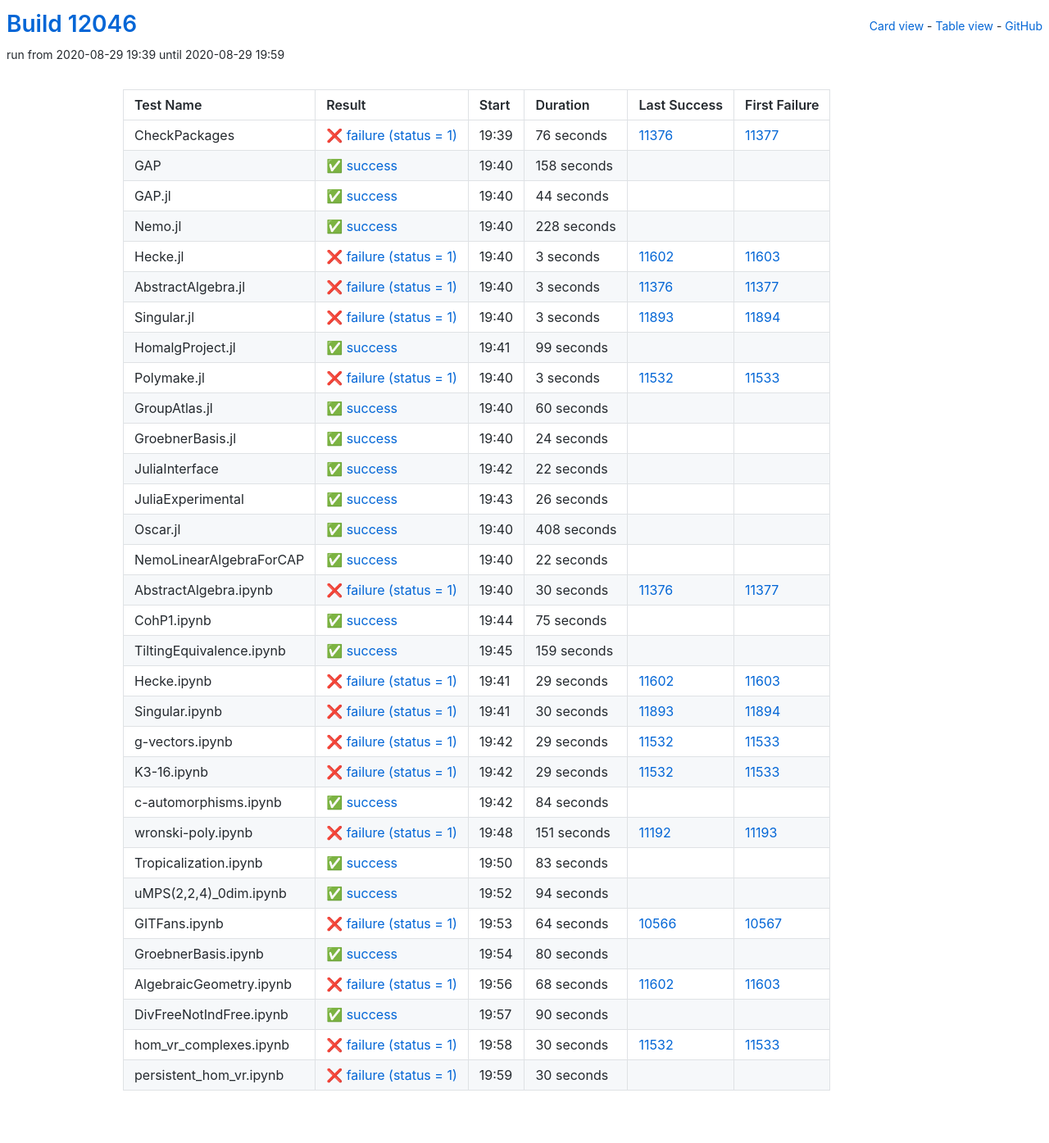
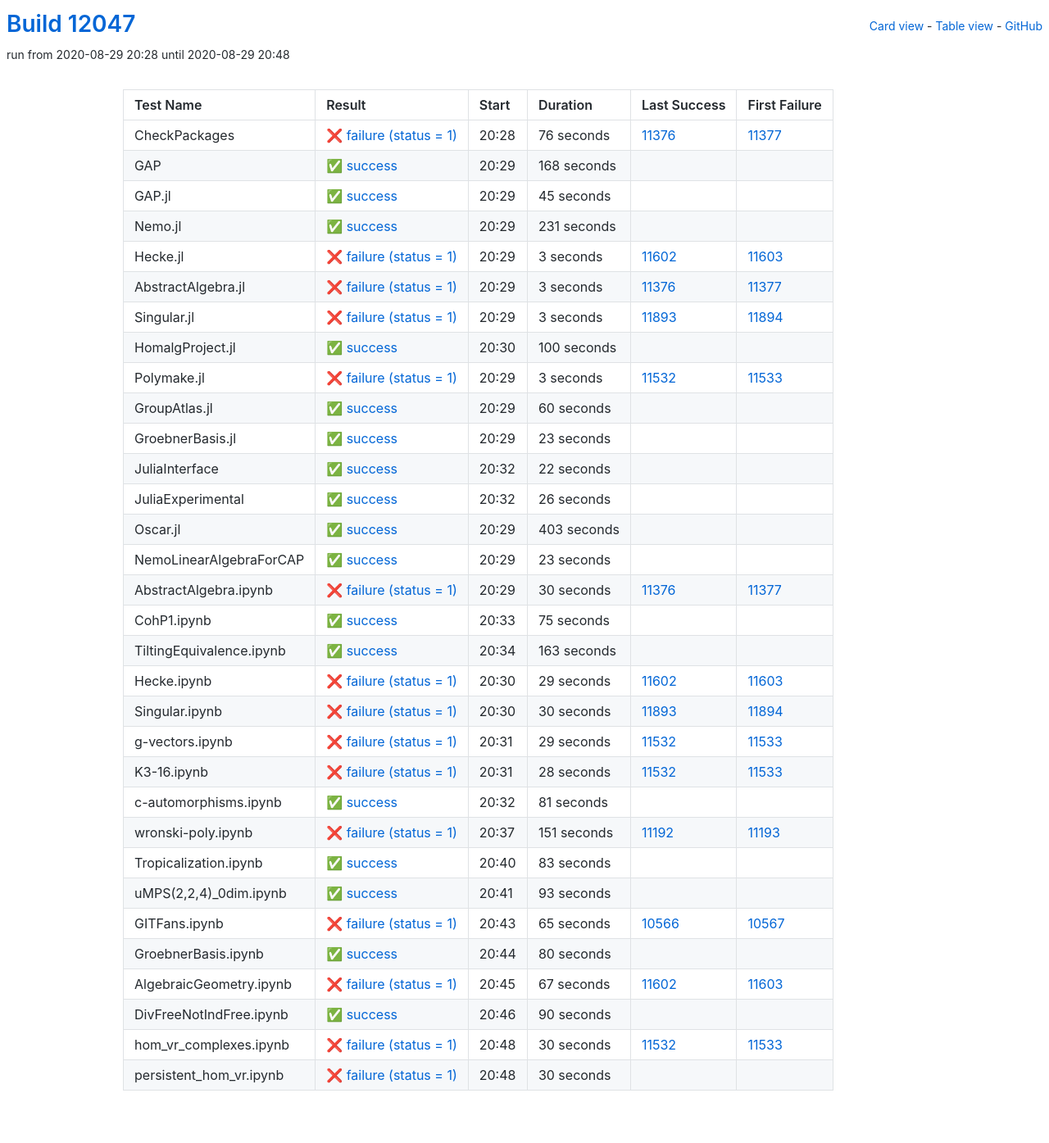
Before and after one commit to oscar-system/oscar-ci-status, a Jekyll site: the page built from table.html, in a window 1280 px wide. Shown: the whole page at 82% size. Built offline with Jekyll 4.4.1, drawn with Linux system fonts in a browser that asks for light colours.

Commit message:
Build #12047

```diff
--- a/_data/ci.yml
+++ b/_data/ci.yml
@@ -1,6 +1,6 @@
 ---
-build: 12046
-build_url: https://oscarci.mathematik.uni-kl.de/job/oscar/12046/
+build: 12047
+build_url: https://oscarci.mathematik.uni-kl.de/job/oscar/12047/
 job: oscar
 organization: oscar-system
 repo: oscar-ci-status
@@ -8,8 +8,8 @@
 tests:
 - name: CheckPackages
   id: checkpackages
-  log: https://oscarci.mathematik.uni-kl.de/job/oscar/12046/artifact/logs/build-12046/CheckPackages.log
-  start: 2020-08-29 19:39
+  log: https://oscarci.mathematik.uni-kl.de/job/oscar/12047/artifact/logs/build-12047/CheckPackages.log
+  start: 2020-08-29 20:28
   success: false
   exitcode: 1
   status: failure
@@ -20,44 +20,44 @@
   first_failure_url: https://oscarci.mathematik.uni-kl.de/job/oscar/11377/
 - name: GAP
   id: gap
-  log: https://oscarci.mathematik.uni-kl.de/job/oscar/12046/artifact/logs/build-12046/GAP.log
-  start: 2020-08-29 19:40
+  log: https://oscarci.mathematik.uni-kl.de/job/oscar/12047/artifact/logs/build-12047/GAP.log
+  start: 2020-08-29 20:29
   success: true
   exitcode: 0
   status: success
-  duration: 158
+  duration: 168
   last_success: false
   last_success_url:
   first_failure: false
   first_failure_url:
 - name: GAP.jl
   id: gap-jl
-  log: https://oscarci.mathematik.uni-kl.de/job/oscar/12046/artifact/logs/build-12046/GAP.jl.log
-  start: 2020-08-29 19:40
+  log: https://oscarci.mathematik.uni-kl.de/job/oscar/12047/artifact/logs/build-12047/GAP.jl.log
+  start: 2020-08-29 20:29
   success: true
   exitcode: 0
   status: success
-  duration: 44
+  duration: 45
   last_success: false
   last_success_url:
   first_failure: false
   first_failure_url:
 - name: Nemo.jl
   id: nemo-jl
-  log: https://oscarci.mathematik.uni-kl.de/job/oscar/12046/artifact/logs/build-12046/Nemo.jl.log
-  start: 2020-08-29 19:40
+  log: https://oscarci.mathematik.uni-kl.de/job/oscar/12047/artifact/logs/build-12047/Nemo.jl.log
+  start: 2020-08-29 20:29
   success: true
   exitcode: 0
   status: success
-  duration: 228
+  duration: 231
   last_success: false
   last_success_url:
   first_failure: false
   first_failure_url:
 - name: Hecke.jl
   id: hecke-jl
-  log: https://oscarci.mathematik.uni-kl.de/job/oscar/12046/artifact/logs/build-12046/Hecke.jl.log
-  start: 2020-08-29 19:40
+  log: https://oscarci.mathematik.uni-kl.de/job/oscar/12047/artifact/logs/build-12047/Hecke.jl.log
+  start: 2020-08-29 20:29
   success: false
   exitcode: 1
   status: failure
@@ -68,8 +68,8 @@
   first_failure_url: https://oscarci.mathematik.uni-kl.de/job/oscar/11603/
 - name: AbstractAlgebra.jl
   id: abstractalgebra-jl
-  log: https://oscarci.mathematik.uni-kl.de/job/oscar/12046/artifact/logs/build-12046/AbstractAlgebra.jl.log
-  start: 2020-08-29 19:40
+  log: https://oscarci.mathematik.uni-kl.de/job/oscar/12047/artifact/logs/build-12047/AbstractAlgebra.jl.log
+  start: 2020-08-29 20:29
   success: false
   exitcode: 1
   status: failure
@@ -80,8 +80,8 @@
   first_failure_url: https://oscarci.mathematik.uni-kl.de/job/oscar/11377/
 - name: Singular.jl
   id: singular-jl
-  log: https://oscarci.mathematik.uni-kl.de/job/oscar/12046/artifact/logs/build-12046/Singular.jl.log
-  start: 2020-08-29 19:40
+  log: https://oscarci.mathematik.uni-kl.de/job/oscar/12047/artifact/logs/build-12047/Singular.jl.log
+  start: 2020-08-29 20:29
   success: false
   exitcode: 1
   status: failure
@@ -92,20 +92,20 @@
   first_failure_url: https://oscarci.mathematik.uni-kl.de/job/oscar/11894/
 - name: HomalgProject.jl
   id: homalgproject-jl
-  log: https://oscarci.mathematik.uni-kl.de/job/oscar/12046/artifact/logs/build-12046/HomalgProject.jl.log
-  start: 2020-08-29 19:41
+  log: https://oscarci.mathematik.uni-kl.de/job/oscar/12047/artifact/logs/build-12047/HomalgProject.jl.log
+  start: 2020-08-29 20:30
   success: true
   exitcode: 0
   status: success
-  duration: 99
+  duration: 100
   last_success: false
   last_success_url:
   first_failure: false
   first_failure_url:
 - name: Polymake.jl
   id: polymake-jl
-  log: https://oscarci.mathematik.uni-kl.de/job/oscar/12046/artifact/logs/build-12046/Polymake.jl.log
-  start: 2020-08-29 19:40
+  log: https://oscarci.mathematik.uni-kl.de/job/oscar/12047/artifact/logs/build-12047/Polymake.jl.log
+  start: 2020-08-29 20:29
   success: false
   exitcode: 1
   status: failure
@@ -116,8 +116,8 @@
   first_failure_url: https://oscarci.mathematik.uni-kl.de/job/oscar/11533/
 - name: GroupAtlas.jl
   id: groupatlas-jl
-  log: https://oscarci.mathematik.uni-kl.de/job/oscar/12046/artifact/logs/build-12046/GroupAtlas.jl.log
-  start: 2020-08-29 19:40
+  log: https://oscarci.mathematik.uni-kl.de/job/oscar/12047/artifact/logs/build-12047/GroupAtlas.jl.log
+  start: 2020-08-29 20:29
   success: true
   exitcode: 0
   status: success
@@ -128,20 +128,20 @@
   first_failure_url:
 - name: GroebnerBasis.jl
   id: groebnerbasis-jl
-  log: https://oscarci.mathematik.uni-kl.de/job/oscar/12046/artifact/logs/build-12046/GroebnerBasis.jl.log
-  start: 2020-08-29 19:40
+  log: https://oscarci.mathematik.uni-kl.de/job/oscar/12047/artifact/logs/build-12047/GroebnerBasis.jl.log
+  start: 2020-08-29 20:29
   success: true
   exitcode: 0
   status: success
-  duration: 24
+  duration: 23
   last_success: false
   last_success_url:
   first_failure: false
   first_failure_url:
 - name: JuliaInterface
   id: juliainterface
-  log: https://oscarci.mathematik.uni-kl.de/job/oscar/12046/artifact/logs/build-12046/JuliaInterface.log
-  start: 2020-08-29 19:42
+  log: https://oscarci.mathematik.uni-kl.de/job/oscar/12047/artifact/logs/build-12047/JuliaInterface.log
+  start: 2020-08-29 20:32
   success: true
   exitcode: 0
   status: success
@@ -152,8 +152,8 @@
   first_failure_url:
 - name: JuliaExperimental
   id: juliaexperimental
-  log: https://oscarci.mathematik.uni-kl.de/job/oscar/12046/artifact/logs/build-12046/JuliaExperimental.log
-  start: 2020-08-29 19:43
+  log: https://oscarci.mathematik.uni-kl.de/job/oscar/12047/artifact/logs/build-12047/JuliaExperimental.log
+  start: 2020-08-29 20:32
   success: true
   exitcode: 0
   status: success
@@ -164,32 +164,32 @@
   first_failure_url:
 - name: Oscar.jl
   id: oscar-jl
-  log: https://oscarci.mathematik.uni-kl.de/job/oscar/12046/artifact/logs/build-12046/Oscar.jl.log
-  start: 2020-08-29 19:40
+  log: https://oscarci.mathematik.uni-kl.de/job/oscar/12047/artifact/logs/build-12047/Oscar.jl.log
+  start: 2020-08-29 20:29
   success: true
   exitcode: 0
   status: success
-  duration: 408
+  duration: 403
   last_success: false
   last_success_url:
   first_failure: false
   first_failure_url:
 - name: NemoLinearAlgebraForCAP
   id: nemolinearalgebraforcap
-  log: https://oscarci.mathematik.uni-kl.de/job/oscar/12046/artifact/logs/build-12046/NemoLinearAlgebraForCAP.log
-  start: 2020-08-29 19:40
+  log: https://oscarci.mathematik.uni-kl.de/job/oscar/12047/artifact/logs/build-12047/NemoLinearAlgebraForCAP.log
+  start: 2020-08-29 20:29
   success: true
   exitcode: 0
   status: success
-  duration: 22
+  duration: 23
   last_success: false
   last_success_url:
   first_failure: false
   first_failure_url:
 - name: AbstractAlgebra.ipynb
   id: abstractalgebra-ipynb
-  log: https://oscarci.mathematik.uni-kl.de/job/oscar/12046/artifact/logs/build-12046/AbstractAlgebra.ipynb.log
-  start: 2020-08-29 19:40
+  log: https://oscarci.mathematik.uni-kl.de/job/oscar/12047/artifact/logs/build-12047/AbstractAlgebra.ipynb.log
+  start: 2020-08-29 20:29
   success: false
   exitcode: 1
   status: failure
@@ -200,8 +200,8 @@
   first_failure_url: https://oscarci.mathematik.uni-kl.de/job/oscar/11377/
 - name: CohP1.ipynb
   id: cohp1-ipynb
-  log: https://oscarci.mathematik.uni-kl.de/job/oscar/12046/artifact/logs/build-12046/CohP1.ipynb.log
-  start: 2020-08-29 19:44
+  log: https://oscarci.mathematik.uni-kl.de/job/oscar/12047/artifact/logs/build-12047/CohP1.ipynb.log
+  start: 2020-08-29 20:33
   success: true
   exitcode: 0
   status: success
@@ -212,20 +212,20 @@
   first_failure_url:
 - name: TiltingEquivalence.ipynb
   id: tiltingequivalence-ipynb
-  log: https://oscarci.mathematik.uni-kl.de/job/oscar/12046/artifact/logs/build-12046/TiltingEquivalence.ipynb.log
-  start: 2020-08-29 19:45
+  log: https://oscarci.mathematik.uni-kl.de/job/oscar/12047/artifact/logs/build-12047/TiltingEquivalence.ipynb.log
+  start: 2020-08-29 20:34
   success: true
   exitcode: 0
   status: success
-  duration: 159
+  duration: 163
   last_success: false
   last_success_url:
   first_failure: false
   first_failure_url:
 - name: Hecke.ipynb
   id: hecke-ipynb
-  log: https://oscarci.mathematik.uni-kl.de/job/oscar/12046/artifact/logs/build-12046/Hecke.ipynb.log
-  start: 2020-08-29 19:41
+  log: https://oscarci.mathematik.uni-kl.de/job/oscar/12047/artifact/logs/build-12047/Hecke.ipynb.log
+  start: 2020-08-29 20:30
   success: false
   exitcode: 1
   status: failure
@@ -236,8 +236,8 @@
   first_failure_url: https://oscarci.mathematik.uni-kl.de/job/oscar/11603/
 - name: Singular.ipynb
   id: singular-ipynb
-  log: https://oscarci.mathematik.uni-kl.de/job/oscar/12046/artifact/logs/build-12046/Singular.ipynb.log
-  start: 2020-08-29 19:41
+  log: https://oscarci.mathematik.uni-kl.de/job/oscar/12047/artifact/logs/build-12047/Singular.ipynb.log
+  start: 2020-08-29 20:30
   success: false
   exitcode: 1
   status: failure
@@ -248,8 +248,8 @@
   first_failure_url: https://oscarci.mathematik.uni-kl.de/job/oscar/11894/
 - name: g-vectors.ipynb
   id: g-vectors-ipynb
-  log: https://oscarci.mathematik.uni-kl.de/job/oscar/12046/artifact/logs/build-12046/g-vectors.ipynb.log
-  start: 2020-08-29 19:42
+  log: https://oscarci.mathematik.uni-kl.de/job/oscar/12047/artifact/logs/build-12047/g-vectors.ipynb.log
+  start: 2020-08-29 20:31
   success: false
   exitcode: 1
   status: failure
@@ -260,32 +260,32 @@
   first_failure_url: https://oscarci.mathematik.uni-kl.de/job/oscar/11533/
 - name: K3-16.ipynb
   id: k3-16-ipynb
-  log: https://oscarci.mathematik.uni-kl.de/job/oscar/12046/artifact/logs/build-12046/K3-16.ipynb.log
-  start: 2020-08-29 19:42
+  log: https://oscarci.mathematik.uni-kl.de/job/oscar/12047/artifact/logs/build-12047/K3-16.ipynb.log
+  start: 2020-08-29 20:31
   success: false
   exitcode: 1
   status: failure
-  duration: 29
+  duration: 28
   last_success: 11532
   last_success_url: https://oscarci.mathematik.uni-kl.de/job/oscar/11532/
   first_failure: 11533
   first_failure_url: https://oscarci.mathematik.uni-kl.de/job/oscar/11533/
 - name: c-automorphisms.ipynb
   id: c-automorphisms-ipynb
-  log: https://oscarci.mathematik.uni-kl.de/job/oscar/12046/artifact/logs/build-12046/c-automorphisms.ipynb.log
-  start: 2020-08-29 19:42
+  log: https://oscarci.mathematik.uni-kl.de/job/oscar/12047/artifact/logs/build-12047/c-automorphisms.ipynb.log
+  start: 2020-08-29 20:32
   success: true
   exitcode: 0
   status: success
-  duration: 84
+  duration: 81
   last_success: false
   last_success_url:
   first_failure: false
   first_failure_url:
 - name: wronski-poly.ipynb
   id: wronski-poly-ipynb
-  log: https://oscarci.mathematik.uni-kl.de/job/oscar/12046/artifact/logs/build-12046/wronski-poly.ipynb.log
-  start: 2020-08-29 19:48
+  log: https://oscarci.mathematik.uni-kl.de/job/oscar/12047/artifact/logs/build-12047/wronski-poly.ipynb.log
+  start: 2020-08-29 20:37
   success: false
   exitcode: 1
   status: failure
@@ -296,8 +296,8 @@
   first_failure_url: https://oscarci.mathematik.uni-kl.de/job/oscar/11193/
 - name: Tropicalization.ipynb
   id: tropicalization-ipynb
-  log: https://oscarci.mathematik.uni-kl.de/job/oscar/12046/artifact/logs/build-12046/Tropicalization.ipynb.log
-  start: 2020-08-29 19:50
+  log: https://oscarci.mathematik.uni-kl.de/job/oscar/12047/artifact/logs/build-12047/Tropicalization.ipynb.log
+  start: 2020-08-29 20:40
   success: true
   exitcode: 0
   status: success
@@ -308,32 +308,32 @@
   first_failure_url:
 - name: uMPS(2,2,4)_0dim.ipynb
   id: umps-2-2-4-0dim-ipynb
-  log: https://oscarci.mathematik.uni-kl.de/job/oscar/12046/artifact/logs/build-12046/uMPS-2-2-4-_0dim.ipynb.log
-  start: 2020-08-29 19:52
+  log: https://oscarci.mathematik.uni-kl.de/job/oscar/12047/artifact/logs/build-12047/uMPS-2-2-4-_0dim.ipynb.log
+  start: 2020-08-29 20:41
   success: true
   exitcode: 0
   status: success
-  duration: 94
+  duration: 93
   last_success: false
   last_success_url:
   first_failure: false
   first_failure_url:
 - name: GITFans.ipynb
   id: gitfans-ipynb
-  log: https://oscarci.mathematik.uni-kl.de/job/oscar/12046/artifact/logs/build-12046/GITFans.ipynb.log
-  start: 2020-08-29 19:53
+  log: https://oscarci.mathematik.uni-kl.de/job/oscar/12047/artifact/logs/build-12047/GITFans.ipynb.log
+  start: 2020-08-29 20:43
   success: false
   exitcode: 1
   status: failure
-  duration: 64
+  duration: 65
   last_success: 10566
   last_success_url: https://oscarci.mathematik.uni-kl.de/job/oscar/10566/
   first_failure: 10567
   first_failure_url: https://oscarci.mathematik.uni-kl.de/job/oscar/10567/
 - name: GroebnerBasis.ipynb
   id: groebnerbasis-ipynb
-  log: https://oscarci.mathematik.uni-kl.de/job/oscar/12046/artifact/logs/build-12046/GroebnerBasis.ipynb.log
-  start: 2020-08-29 19:54
+  log: https://oscarci.mathematik.uni-kl.de/job/oscar/12047/artifact/logs/build-12047/GroebnerBasis.ipynb.log
+  start: 2020-08-29 20:44
   success: true
   exitcode: 0
   status: success
@@ -344,20 +344,20 @@
   first_failure_url:
 - name: AlgebraicGeometry.ipynb
   id: algebraicgeometry-ipynb
-  log: https://oscarci.mathematik.uni-kl.de/job/oscar/12046/artifact/logs/build-12046/AlgebraicGeometry.ipynb.log
-  start: 2020-08-29 19:56
+  log: https://oscarci.mathematik.uni-kl.de/job/oscar/12047/artifact/logs/build-12047/AlgebraicGeometry.ipynb.log
+  start: 2020-08-29 20:45
   success: false
   exitcode: 1
   status: failure
-  duration: 68
+  duration: 67
   last_success: 11602
   last_success_url: https://oscarci.mathematik.uni-kl.de/job/oscar/11602/
   first_failure: 11603
   first_failure_url: https://oscarci.mathematik.uni-kl.de/job/oscar/11603/
 - name: DivFreeNotIndFree.ipynb
   id: divfreenotindfree-ipynb
-  log: https://oscarci.mathematik.uni-kl.de/job/oscar/12046/artifact/logs/build-12046/DivFreeNotIndFree.ipynb.log
-  start: 2020-08-29 19:57
+  log: https://oscarci.mathematik.uni-kl.de/job/oscar/12047/artifact/logs/build-12047/DivFreeNotIndFree.ipynb.log
+  start: 2020-08-29 20:46
   success: true
   exitcode: 0
   status: success
@@ -368,8 +368,8 @@
   first_failure_url:
 - name: hom_vr_complexes.ipynb
   id: hom-vr-complexes-ipynb
-  log: https://oscarci.mathematik.uni-kl.de/job/oscar/12046/artifact/logs/build-12046/hom_vr_complexes.ipynb.log
-  start: 2020-08-29 19:58
+  log: https://oscarci.mathematik.uni-kl.de/job/oscar/12047/artifact/logs/build-12047/hom_vr_complexes.ipynb.log
+  start: 2020-08-29 20:48
   success: false
   exitcode: 1
   status: failure
@@ -380,8 +380,8 @@
   first_failure_url: https://oscarci.mathematik.uni-kl.de/job/oscar/11533/
 - name: persistent_hom_vr.ipynb
   id: persistent-hom-vr-ipynb
-  log: https://oscarci.mathematik.uni-kl.de/job/oscar/12046/artifact/logs/build-12046/persistent_hom_vr.ipynb.log
-  start: 2020-08-29 19:59
+  log: https://oscarci.mathematik.uni-kl.de/job/oscar/12047/artifact/logs/build-12047/persistent_hom_vr.ipynb.log
+  start: 2020-08-29 20:48
   success: false
   exitcode: 1
   status: failure
```
Also changed, not shown: README.md.
